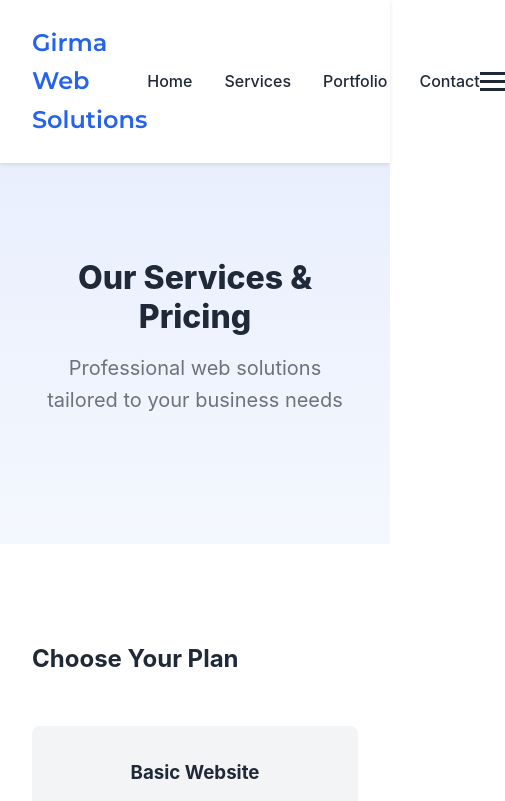
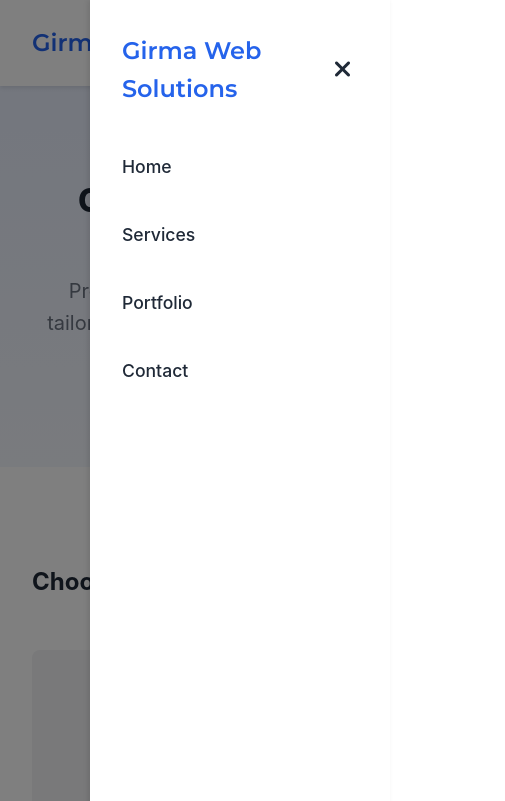
Before and after one commit to Kiruxg/Girma-Web-Solutions, a plain HTML site: page pages/services.html in a window 390 px wide. Both pictures are taken after a click on the button "Toggle Menu". Shown: the top 801 px of the page, 505 px wide, since content can reach past the window. Drawn offline with Linux system fonts and the light colour scheme.

Commit message:
Add mobile navigation menu with overlay and animations
- Add mobile nav HTML structure to all pages
- Add mobile nav styles with slide-in animation
- Add overlay background when menu is open
- Update JavaScript to handle mobile menu interactions
- Prevent body scroll when menu is open
- Add aria labels for accessibility

```diff
--- a/css/styles.css
+++ b/css/styles.css
@@ -368,6 +368,7 @@ footer {
   color: var(--light-text);
   margin: 1.5rem 0;
   font-style: italic;
+  justify-content: center;
 }
 
 .management-features {
@@ -745,3 +746,98 @@ footer {
     margin-bottom: 1rem;
   }
 }
+.pricing-card {
+  display: flex;
+  flex-direction: column;
+}
+
+.card-bottom {
+  margin-top: auto;
+  padding-top: 20px;
+}
+.plan-description {
+  min-height: 60px;
+  display: flex;
+  align-items: center;
+  margin-bottom: 20px;
+}
+
+/* Mobile Navigation */
+.mobile-nav-overlay {
+  position: fixed;
+  top: 0;
+  left: 0;
+  width: 100%;
+  height: 100%;
+  background: rgba(0, 0, 0, 0.5);
+  opacity: 0;
+  visibility: hidden;
+  transition: all 0.3s ease;
+  z-index: 998;
+}
+
+.mobile-nav {
+  position: fixed;
+  top: 0;
+  right: -300px;
+  width: 300px;
+  height: 100%;
+  background: var(--background);
+  padding: 2rem;
+  transition: right 0.3s ease;
+  z-index: 999;
+  box-shadow: -2px 0 5px rgba(0, 0, 0, 0.1);
+}
+
+.mobile-nav.active {
+  right: 0;
+}
+
+.mobile-nav-overlay.active {
+  opacity: 1;
+  visibility: visible;
+}
+
+.mobile-nav-header {
+  display: flex;
+  justify-content: space-between;
+  align-items: center;
+  margin-bottom: 2rem;
+}
+
+.close-menu {
+  background: none;
+  border: none;
+  font-size: 1.5rem;
+  color: var(--text-color);
+  cursor: pointer;
+  padding: 0.5rem;
+}
+
+.mobile-nav-links {
+  list-style: none;
+  padding: 0;
+}
+
+.mobile-nav-links li {
+  margin: 1rem 0;
+}
+
+.mobile-nav-links a {
+  display: block;
+  padding: 0.75rem 0;
+  color: var(--text-color);
+  text-decoration: none;
+  font-size: 1.1rem;
+  font-weight: 500;
+  transition: color 0.3s ease;
+}
+
+.mobile-nav-links a:hover {
+  color: var(--primary-color);
+}
+
+/* Prevent body scroll when menu is open */
+body.menu-open {
+  overflow: hidden;
+}
--- a/js/main.js
+++ b/js/main.js
@@ -1,8 +1,29 @@
-document.addEventListener('DOMContentLoaded', () => {
-    const mobileMenu = document.querySelector('.mobile-menu');
-    const navLinks = document.querySelector('.nav-links');
+// Mobile Navigation
+const mobileMenu = document.querySelector('.mobile-menu');
+const mobileNav = document.querySelector('.mobile-nav');
+const mobileNavOverlay = document.querySelector('.mobile-nav-overlay');
+const closeMenu = document.querySelector('.close-menu');
+const body = document.body;
 
-    mobileMenu.addEventListener('click', () => {
-        navLinks.style.display = navLinks.style.display === 'flex' ? 'none' : 'flex';
-    });
+function openMobileMenu() {
+  mobileNav.classList.add('active');
+  mobileNavOverlay.classList.add('active');
+  body.classList.add('menu-open');
+}
+
+function closeMobileMenu() {
+  mobileNav.classList.remove('active');
+  mobileNavOverlay.classList.remove('active');
+  body.classList.remove('menu-open');
+}
+
+mobileMenu.addEventListener('click', openMobileMenu);
+closeMenu.addEventListener('click', closeMobileMenu);
+mobileNavOverlay.addEventListener('click', closeMobileMenu);
+
+// Close mobile menu on window resize if it's open
+window.addEventListener('resize', () => {
+  if (window.innerWidth > 768 && mobileNav.classList.contains('active')) {
+    closeMobileMenu();
+  }
 });
--- a/pages/services.html
+++ b/pages/services.html
@@ -24,11 +24,26 @@
           <li><a href="portfolio.html">Portfolio</a></li>
           <li><a href="contact.html">Contact</a></li>
         </ul>
-        <button class="mobile-menu">
+        <button class="mobile-menu" aria-label="Toggle Menu">
           <span></span>
           <span></span>
           <span></span>
         </button>
+      </nav>
+      <div class="mobile-nav-overlay"></div>
+      <nav class="mobile-nav">
+        <div class="mobile-nav-header">
+          <div class="logo"><a href="/">Girma Web Solutions</a></div>
+          <button class="close-menu" aria-label="Close Menu">
+            <i class="fas fa-times"></i>
+          </button>
+        </div>
+        <ul class="mobile-nav-links">
+          <li><a href="../index.html">Home</a></li>
+          <li><a href="services.html">Services</a></li>
+          <li><a href="portfolio.html">Portfolio</a></li>
+          <li><a href="contact.html">Contact</a></li>
+        </ul>
       </nav>
     </header>
 
```
Also changed, not shown: index.html (+19 -4 lines), pages/contact.html (+18 -2 lines), pages/portfolio.html (+17 -1 lines).
